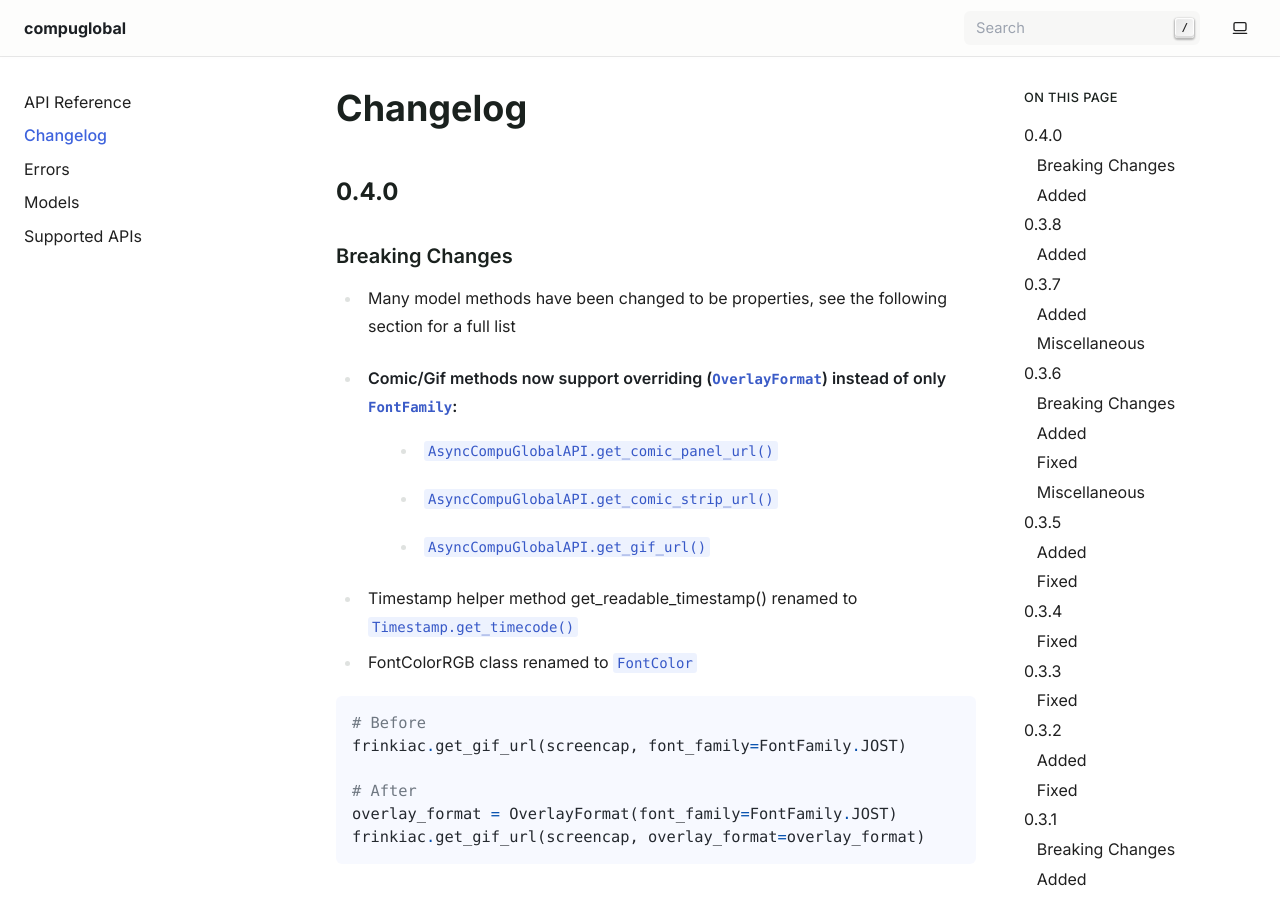
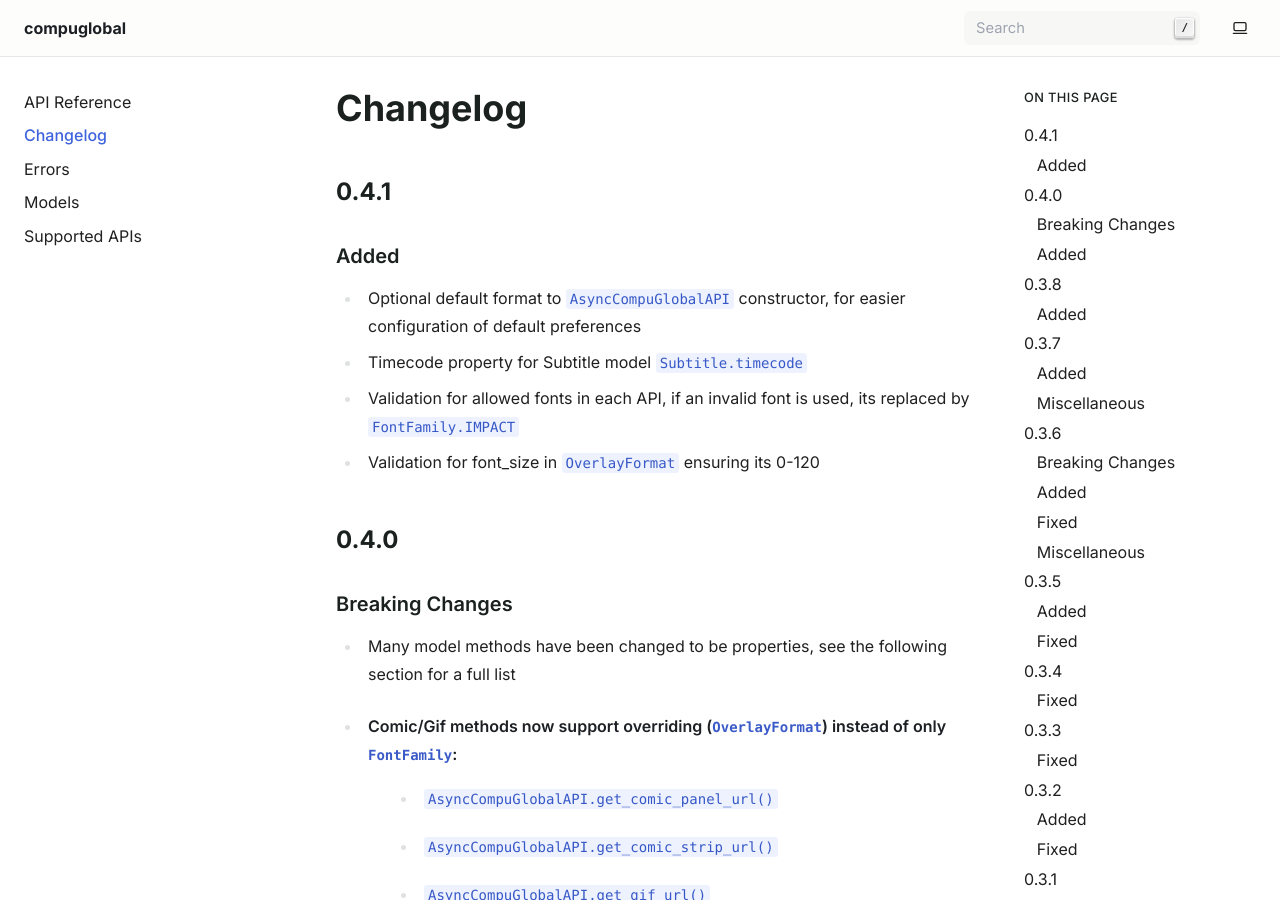
Before and after one commit to MitchellAW/CompuGlobal, a Sphinx documentation site: the page built from docs/changelog.rst, in a window 1280 px wide and 900 px high. Built offline with Sphinx 7.4.7, drawn with Linux system fonts in a browser that asks for light colours.

Commit message:
Document changes for 0.4.1 in changelog

```diff
--- a/docs/changelog.rst
+++ b/docs/changelog.rst
@@ -2,6 +2,16 @@
 
 Changelog
 =========
+0.4.1
+-----
+
+Added
+~~~~~
+- Optional default format to :class:`AsyncCompuGlobalAPI` constructor, for easier configuration of default preferences
+- Timecode property for Subtitle model :attr:`Subtitle.timecode`
+- Validation for allowed fonts in each API, if an invalid font is used, its replaced by :attr:`FontFamily.IMPACT`
+- Validation for font_size in :class:`OverlayFormat` ensuring its 0-120
+
 0.4.0
 -----
 
```
